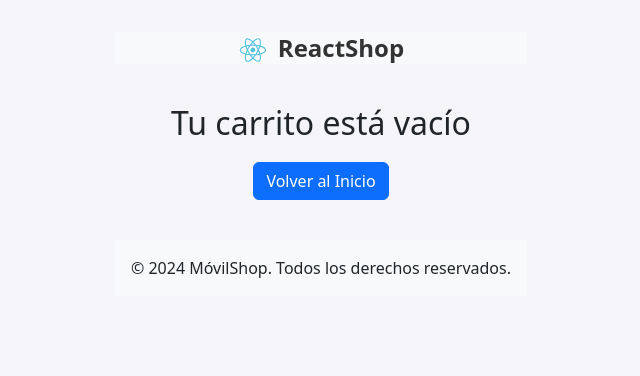
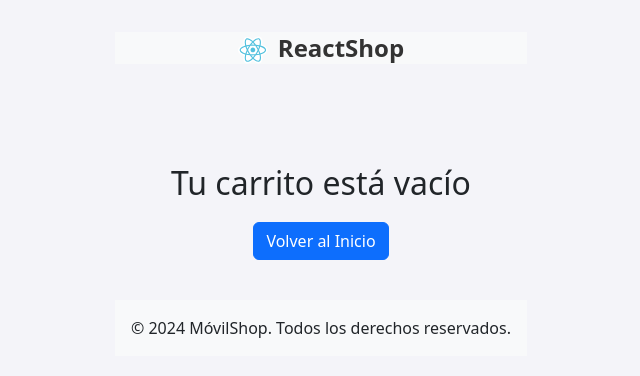
Before and after one commit to Santiago76945/Coderhouse.React, a React (Vite) app: page /checkout in a window 1280 px wide. Shown: the top 376 px of the page, without its empty margins (319-959 px from the left). Built offline with nearby package versions, Linux system fonts and the light colour scheme.

Commit message:
css fixed

```diff
--- a/src/components/Checkout/Checkout.css
+++ b/src/components/Checkout/Checkout.css
@@ -1,15 +1,21 @@
 /* src/components/Checkout/Checkout.css */
 
 .checkout-container {
-    margin: 20px auto;
+    margin: 80px auto 20px auto; /* Añadimos margen superior para separar del header */
     padding: 20px;
-    max-width: 800px;
+    max-width: 100%;
 }
 
 .table {
     margin-bottom: 20px;
+    width: 100%;
+    /* Eliminamos cualquier ancho fijo para evitar overflow */
 }
 
 .btn-sm {
     padding: 0.25rem 0.5rem;
 }
+
+body {
+    overflow-x: hidden;
+}
--- a/src/components/Checkout/Checkout.jsx
+++ b/src/components/Checkout/Checkout.jsx
@@ -16,7 +16,7 @@ const Checkout = () => {
 
     if (orderCompleted) {
         return (
-            <div className="checkout-container">
+            <div className="checkout-container container">
                 <h2>¡Gracias por tu compra!</h2>
                 <p>Tu pedido ha sido procesado exitosamente.</p>
                 <Link to="/" className="btn btn-primary">Volver al Inicio</Link>
@@ -26,7 +26,7 @@ const Checkout = () => {
 
     if (cartItems.length === 0) {
         return (
-            <div className="checkout-container">
+            <div className="checkout-container container">
                 <h2>Tu carrito está vacío</h2>
                 <Link to="/" className="btn btn-primary">Volver al Inicio</Link>
             </div>
@@ -34,8 +34,9 @@ const Checkout = () => {
     }
 
     return (
-        <div className="checkout-container">
+        <div className="checkout-container container">
             <h2>Resumen de tu compra</h2>
+            <div className="table-responsive">
                 <table className="table">
                     <thead>
                         <tr>
@@ -60,6 +61,7 @@ const Checkout = () => {
                         ))}
                     </tbody>
                 </table>
+            </div>
             <h3>Total: ${getTotalPrice()}</h3>
             <button className="btn btn-success" onClick={handleCheckout}>Finalizar Compra</button>
         </div>
```
Lines whose indentation alone changed are shown as unchanged.
